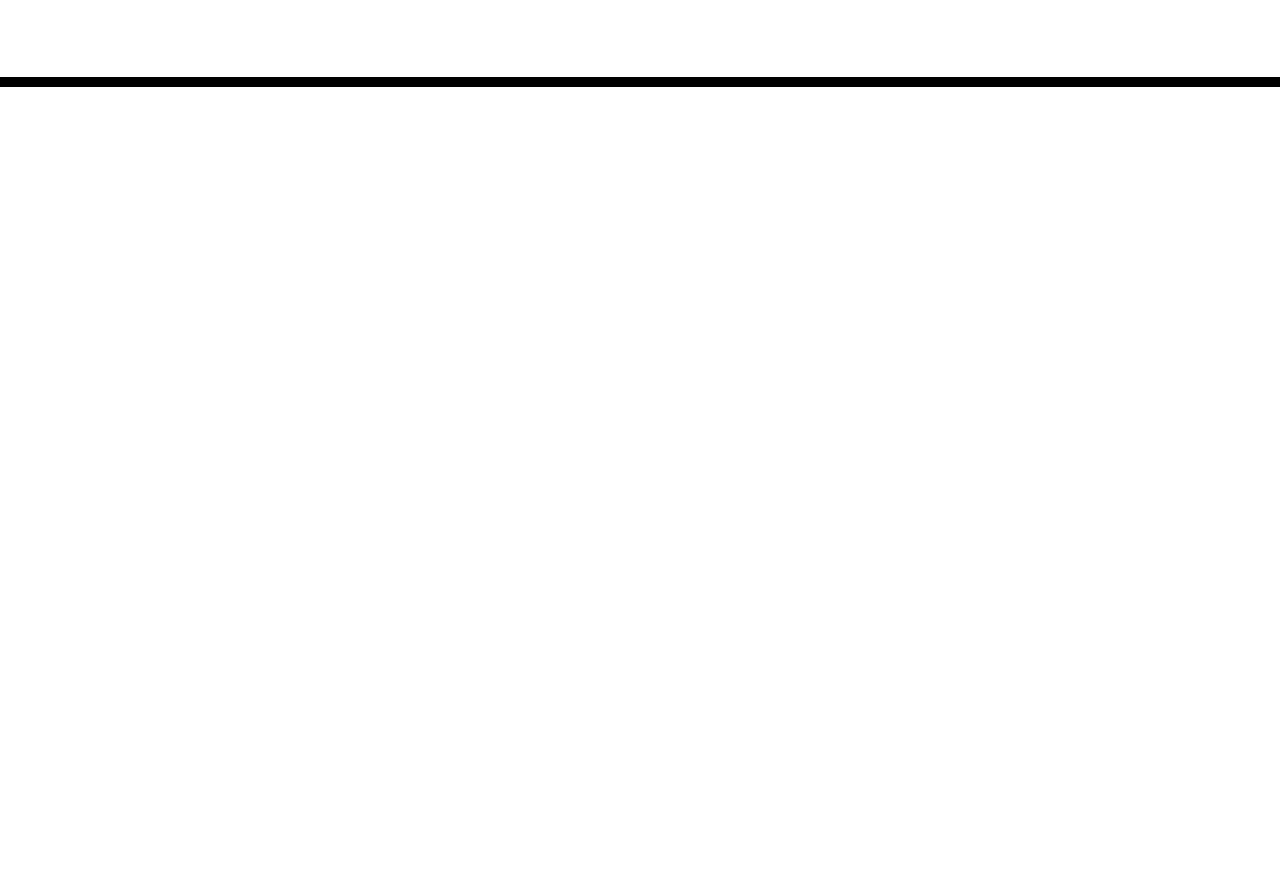
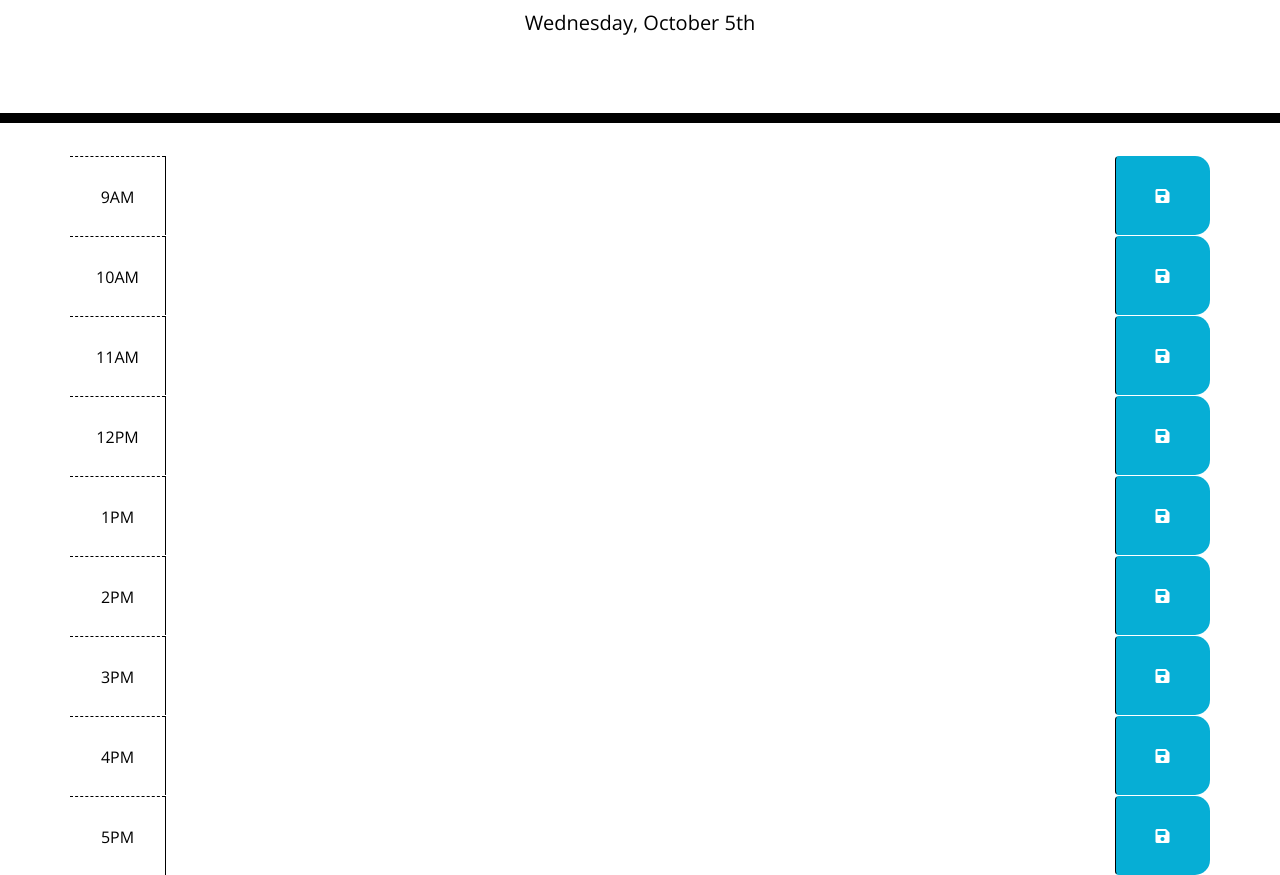
Before and after one commit to Tiffany-Marko/Planner-App, a plain HTML site: page index.html in a window 1280 px wide. Shown: the part 181-1056 px from the top of the page. Before the commit the page ends 800 px from the top, so only its background shows below. Drawn offline with nearby package versions, Linux system fonts and the light colour scheme; files that its build step writes are made by us from their sources.

Commit message:
adding timeblocks

````diff
--- a/assets/script.js
+++ b/assets/script.js
@@ -0,0 +1,20 @@
+// // ## Acceptance Criteria
+
+// ```md
+// GIVEN I am using a daily planner to create a schedule
+// WHEN I open the planner
+// THEN the current day is displayed at the top of the calendar DONE
+// WHEN I scroll down
+// THEN I am presented with timeblocks for standard business hours
+// WHEN I view the timeblocks for that day
+// THEN each timeblock is color coded to indicate whether it is in the past, present, or future
+// WHEN I click into a timeblock
+// THEN I can enter an event
+// WHEN I click the save button for that timeblock
+// THEN the text for that event is saved in local storage
+// WHEN I refresh the page
+// THEN the saved events persist
+// $(document).ready(function () {
+
+// });
+$("#currentDay").text(moment().format("dddd, MMMM Do")); //adds the current date
--- a/index.html
+++ b/index.html
@@ -1,6 +1,7 @@
 <!DOCTYPE html>
 <html lang="en">
   <head>
+    <link rel="stylesheet" href="./assets/script.js" />
     <meta charset="UTF-8" />
     <meta name="viewport" content="width=device-width, initial-scale=1.0" />
     <meta http-equiv="X-UA-Compatible" content="ie=edge" />
@@ -18,9 +19,9 @@
       href="https://fonts.googleapis.com/css?family=Open+Sans&display=swap"
       rel="stylesheet"
     />
-    <link rel="stylesheet" href="style.css" />
+    <link rel="stylesheet" href="./assets/style.css" />
     <title>Work Day Scheduler</title>
-    <script src="./assets/script.js"></script>
+
     <!--linking to js-->
   </head>
 
@@ -31,10 +32,91 @@
       <p id="currentDay" class="lead"></p>
     </header>
     <div class="container">
+      <div id="9" class="row time-block">
+        <div class="col-md-1 hour">
+          9AM
+        </div>
+        <textarea class="col-md-10 description">
+        </textarea>
+        <button class="btn saveBtn col-md-1"><i class="fas fa-save"></i></button>
+        <!-- this is a bootstrap timeblock -->
+      </div>
+      <div id="10" class="row time-block">
+        <div class="col-md-1 hour">
+          10AM
+        </div>
+        <textarea class="col-md-10 description">
+        </textarea>
+        <button class="btn saveBtn col-md-1"><i class="fas fa-save"></i></button>
+        <!-- this is a bootstrap timeblock -->
+      </div><div id="11" class="row time-block">
+        <div class="col-md-1 hour">
+          11AM
+        </div>
+        <textarea class="col-md-10 description">
+        </textarea>
+        <button class="btn saveBtn col-md-1"><i class="fas fa-save"></i></button>
+        <!-- this is a bootstrap timeblock -->
+      </div>
+      <div id="12" class="row time-block">
+        <div class="col-md-1 hour">
+          12PM
+        </div>
+        <textarea class="col-md-10 description">
+        </textarea>
+        <button class="btn saveBtn col-md-1"><i class="fas fa-save"></i></button>
+        <!-- this is a bootstrap timeblock -->
+      </div>
+      <div id="13" class="row time-block">
+        <div class="col-md-1 hour">
+          1PM
+        </div>
+        <textarea class="col-md-10 description">
+        </textarea>
+        <button class="btn saveBtn col-md-1"><i class="fas fa-save"></i></button>
+        <!-- this is a bootstrap timeblock -->
+      </div>
+      <div id="14" class="row time-block">
+        <div class="col-md-1 hour">
+          2PM
+        </div>
+        <textarea class="col-md-10 description">
+        </textarea>
+        <button class="btn saveBtn col-md-1"><i class="fas fa-save"></i></button>
+        <!-- this is a bootstrap timeblock -->
+      </div>
+      <div id="15" class="row time-block">
+        <div class="col-md-1 hour">
+          3PM
+        </div>
+        <textarea class="col-md-10 description">
+        </textarea>
+        <button class="btn saveBtn col-md-1"><i class="fas fa-save"></i></button>
+        <!-- this is a bootstrap timeblock -->
+      </div>
+      <div id="16" class="row time-block">
+        <div class="col-md-1 hour">
+          4PM
+        </div>
+        <textarea class="col-md-10 description">
+        </textarea>
+        <button class="btn saveBtn col-md-1"><i class="fas fa-save"></i></button>
+        <!-- this is a bootstrap timeblock -->
+      </div>
+      <div id="17" class="row time-block">
+        <div class="col-md-1 hour">
+          5PM
+        </div>
+        <textarea class="col-md-10 description">
+        </textarea>
+        <button class="btn saveBtn col-md-1"><i class="fas fa-save"></i></button>
+        <!-- this is a bootstrap timeblock -->
+      </div>
       <!-- Timeblocks go here -->
     </div>
 
     <script src="https://cdnjs.cloudflare.com/ajax/libs/jquery/3.2.1/jquery.min.js"></script>
     <script src="https://cdnjs.cloudflare.com/ajax/libs/moment.js/2.24.0/moment.min.js"></script>
+    <script src="./assets/script.js"></script>
   </body>
 </html>
````
